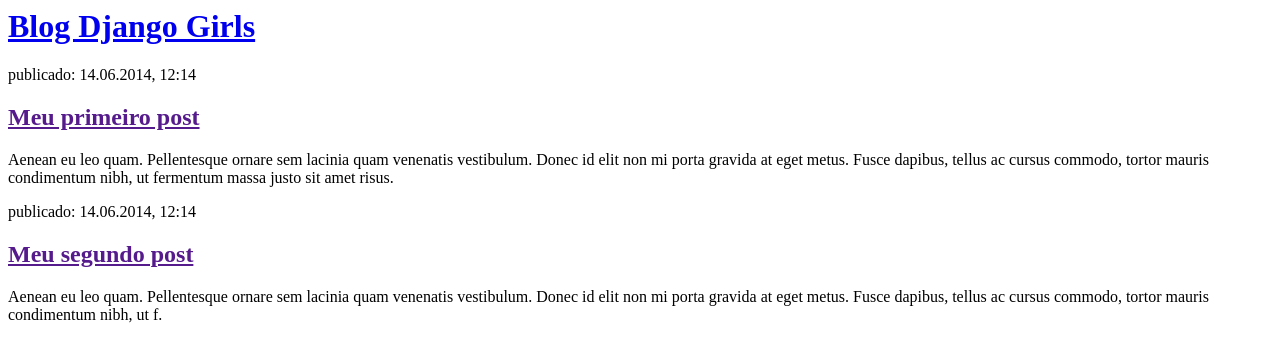
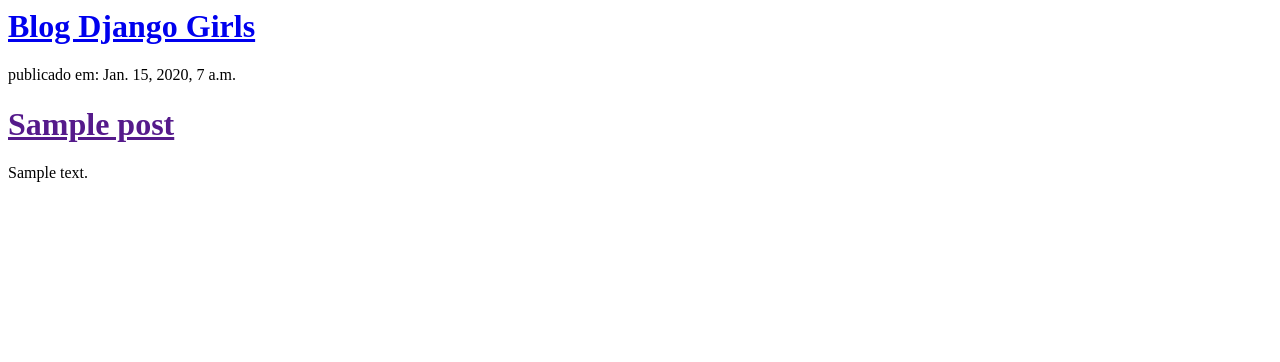
Before and after one commit to Adriano-Capobianco/my-first-blog, a Django app: template blog/templates/blog/post_list.html in a window 1280 px wide. Shown: the top 362 px of the page. Run offline with Django 3.2, Linux system fonts and the light colour scheme; the template is opened without the code that fills it: values that come from a table or form of the project are taken from there, others are empty; tables that the repository leaves empty hold one stand-in row (values such as "Sample post").

Commit message:
modified templates to display posts from database

```diff
--- a/blog/templates/blog/post_list.html
+++ b/blog/templates/blog/post_list.html
@@ -7,16 +7,13 @@
             <h1><a href="/">Blog Django Girls</a></h1>
         </div>
 
-        <div>
-            <p>publicado: 14.06.2014, 12:14</p>
-            <h2><a href="">Meu primeiro post</a></h2>
-            <p>Aenean eu leo quam. Pellentesque ornare sem lacinia quam venenatis vestibulum. Donec id elit non mi porta gravida at eget metus. Fusce dapibus, tellus ac cursus commodo, tortor mauris condimentum nibh, ut fermentum massa justo sit amet risus.</p>
-        </div>
+        {% for post in posts %}
+          <div>
+            <p>publicado em: {{ post.published_date }}</p>
+            <h1><a href="">{{ post.title }}</a></h1>
+            <p>{{ post.text|linebreaksbr }}</p>
+          </div>
+        {% endfor %}
 
-        <div>
-            <p>publicado: 14.06.2014, 12:14</p>
-            <h2><a href="">Meu segundo post</a></h2>
-            <p>Aenean eu leo quam. Pellentesque ornare sem lacinia quam venenatis vestibulum. Donec id elit non mi porta gravida at eget metus. Fusce dapibus, tellus ac cursus commodo, tortor mauris condimentum nibh, ut f.</p>
-        </div>
     </body>
 </html>
```
Also changed, not shown: blog/views.py (+5 -2 lines).
